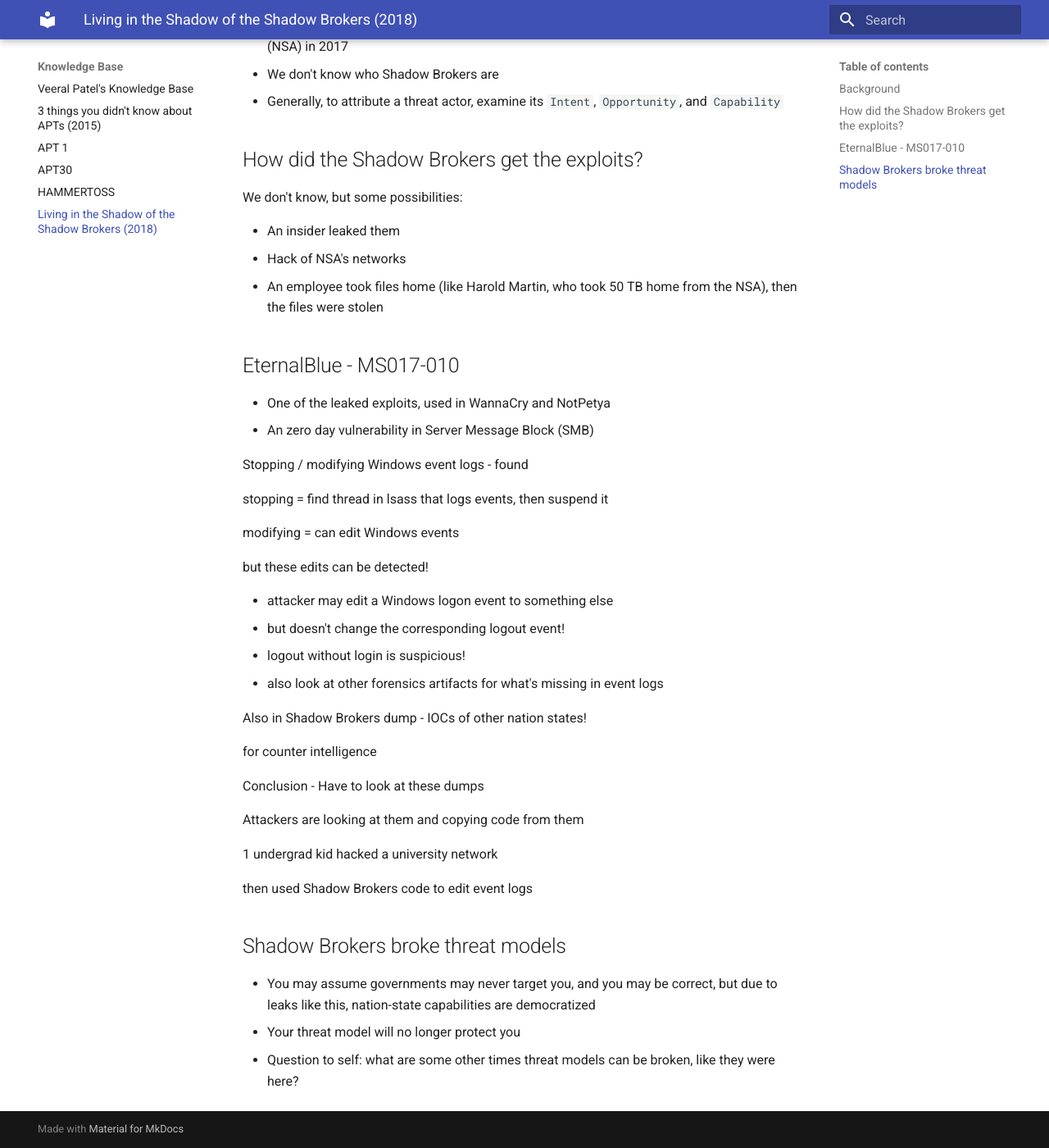
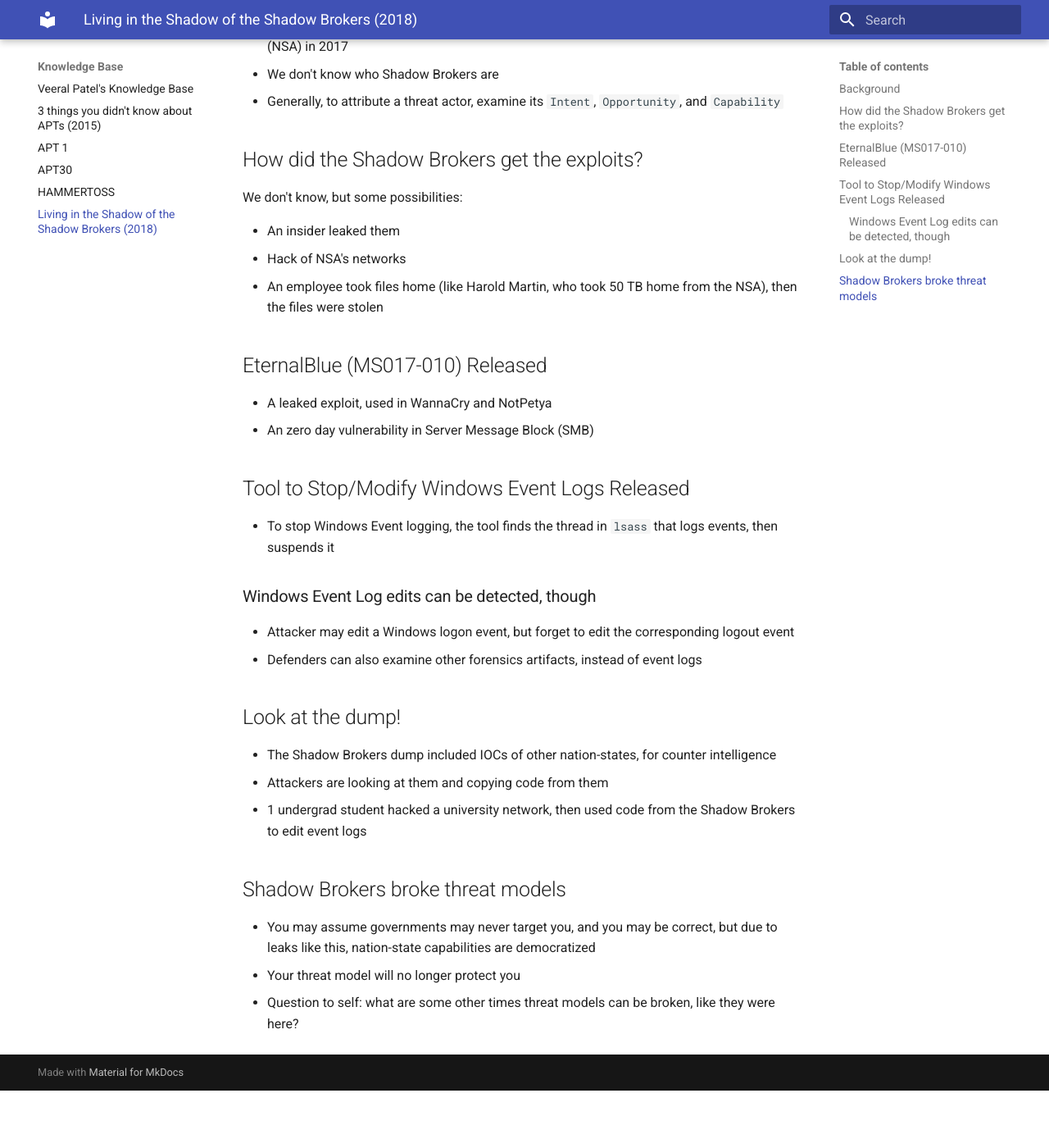
Before and after one commit to veeral-patel/knowledge-base, an MkDocs documentation site: the page built from docs/shadow-brokers.md, in a window 1280 px wide and 1400 px high, scrolled down 361 px. Shown: the whole window at 82% size. Built offline with MkDocs 1.6.1 and Material for MkDocs 9.7.7, drawn with Linux system fonts in a browser that asks for light colours; after the commit the page ends 1691 px from its top, so only the background shows below that.

Commit message:
complete shadow brokers note

```diff
--- a/docs/shadow-brokers.md
+++ b/docs/shadow-brokers.md
@@ -18,35 +18,25 @@ We don't know, but some possibilities:
 - Hack of NSA's networks
 - An employee took files home (like Harold Martin, who took 50 TB home from the NSA), then the files were stolen
 
-## EternalBlue - MS017-010
+## EternalBlue (MS017-010) Released
 
-- One of the leaked exploits, used in WannaCry and NotPetya
+- A leaked exploit, used in WannaCry and NotPetya
 - An zero day vulnerability in Server Message Block (SMB)
 
-Stopping / modifying Windows event logs - found
+## Tool to Stop/Modify Windows Event Logs Released
 
-stopping = find thread in lsass that logs events, then suspend it
+- To stop Windows Event logging, the tool finds the thread in `lsass` that logs events, then suspends it
 
-modifying = can edit Windows events
+### Windows Event Log edits can be detected, though
 
-but these edits can be detected!
+- Attacker may edit a Windows logon event, but forget to edit the corresponding logout event
+- Defenders can also examine other forensics artifacts, instead of event logs
 
-- attacker may edit a Windows logon event to something else
-- but doesn't change the corresponding logout event!
-- logout without login is suspicious!
-- also look at other forensics artifacts for what's missing in event logs
+## Look at the dump!
 
-Also in Shadow Brokers dump - IOCs of other nation states!
-
-for counter intelligence
-
-Conclusion - Have to look at these dumps
-
-Attackers are looking at them and copying code from them
-
-1 undergrad kid hacked a university network
-
-then used Shadow Brokers code to edit event logs
+- The Shadow Brokers dump included IOCs of other nation-states, for counter intelligence
+- Attackers are looking at them and copying code from them
+- 1 undergrad student hacked a university network, then used code from the Shadow Brokers to edit event logs
 
 ## Shadow Brokers broke threat models
 
```
